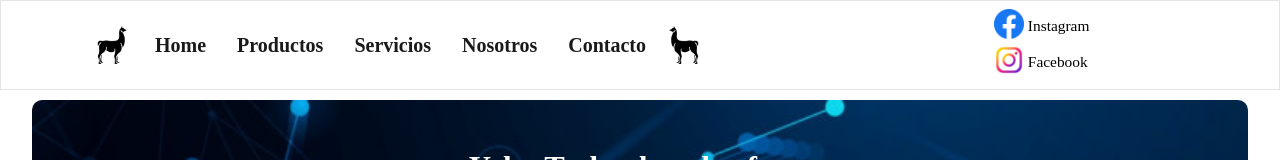
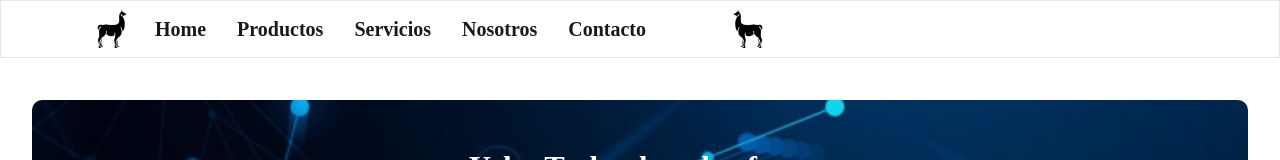
Before and after one commit to Yeraf/YokuTechnology, a React (Create React App) app: page / in a window 1280 px wide. Shown: the top 160 px of the page. Built offline with nearby package versions, Linux system fonts and the light colour scheme; a web font is replaced by a local one.

Commit message:
commit Navbar

```diff
--- a/src/Css/Cssapp/Home.css
+++ b/src/Css/Cssapp/Home.css
@@ -45,6 +45,11 @@
     height: 300px;
 }
 
+.card-img-top {
+    width: 100%;
+    height: 300px;
+}
+
 @media screen and (max-width:480px) {
     .div-home-title {
         font-size: 20px;
--- a/src/Css/Cssapp/Navbar.css
+++ b/src/Css/Cssapp/Navbar.css
@@ -4,11 +4,15 @@
     margin-left: 10px;
 }
 
+.nav-link {
+    padding: 0px;
+}
+
 .Navbar-logo-rotate {
     width: 40px;
     height: 40px;
     margin-left: 10px;
-    margin-right: 220px;
+    margin-right: 300px;
     transform: scaleX(-1);
 }
 
@@ -18,7 +22,7 @@
     width: 30px;
     height: 30px;
     cursor: pointer;
-    margin-left: 70px;
+    margin-left: 30px;
 }
 
 .navbar-links-b {
@@ -28,7 +32,7 @@
 }
 
 .navbar-links-b:hover {
-    padding: 10px;
+    /* padding: 5px; */
     color: #f9f9f9;
     background-color: #102747;
     border-radius: 10px;
@@ -67,3 +71,12 @@
         margin: 0px 430px 0px 0px;
     }
 }
+
+@media screen and (max-width:1400px) {
+    .form-inline {
+        display: none;
+    }
+    .Navbar-logo-rotate {
+        margin: 0px 430px 0px 0px;
+    }
+}
--- a/src/Paginas/Home.jsx
+++ b/src/Paginas/Home.jsx
@@ -25,7 +25,7 @@ function Home() {
       <main className="container home-main-complete">
         <div class="card-deck">
           <div class="card">
-            <img className="img-cards-home" src={Reparacion} class="card-img-top" alt="..."></img>
+            <img className="img-cards-home card-img-top" src={Reparacion} alt="..."></img>
             <div class="card-body">
               <h5 class="card-title">Card title</h5>
               <p class="card-text">
@@ -39,7 +39,7 @@ function Home() {
             </div>
           </div>
           <div class="card">
-          <img className="img-cards-home" src={Hardware} class="card-img-top" alt="..."></img>
+          <img className="img-cards-home card-img-top" src={Hardware}  alt="..."></img>
             <div class="card-body">
               <h5 class="card-title">Card title</h5>
               <p class="card-text">
@@ -52,7 +52,7 @@ function Home() {
             </div>
           </div>
           <div class="card">
-          <img className="img-cards-home" src={Camaras} class="card-img-top" alt="..."></img>
+          <img className="img-cards-home card-img-top" src={Camaras}  alt="..."></img>
             <div class="card-body">
               <h5 class="card-title">Card title</h5>
               <p class="card-text">
@@ -70,7 +70,7 @@ function Home() {
       <main className="container home-main-complete">
         <div class="card-deck">
           <div class="card">
-            <img className="img-cards-home" src={PaginasWeb} class="card-img-top" alt="..."></img>
+            <img className="img-cards-home card-img-top" src={PaginasWeb}  alt="..."></img>
             <div class="card-body">
               <h5 class="card-title">Card title</h5>
               <p class="card-text">
@@ -84,7 +84,7 @@ function Home() {
             </div>
           </div>
           <div class="card">
-          <img className="img-cards-home" src={PaginasWeb} class="card-img-top" alt="..."></img>
+          <img className="img-cards-home card-img-top" src={PaginasWeb}  alt="..."></img>
             <div class="card-body">
               <h5 class="card-title">Card title</h5>
               <p class="card-text">
@@ -97,7 +97,7 @@ function Home() {
             </div>
           </div>
           <div class="card">
-          <img className="img-cards-home" src={PaginasWeb} class="card-img-top" alt="..."></img>
+          <img className="img-cards-home card-img-top" src={PaginasWeb}  alt="..."></img>
             <div class="card-body">
               <h5 class="card-title">Card title</h5>
               <p class="card-text">
```
